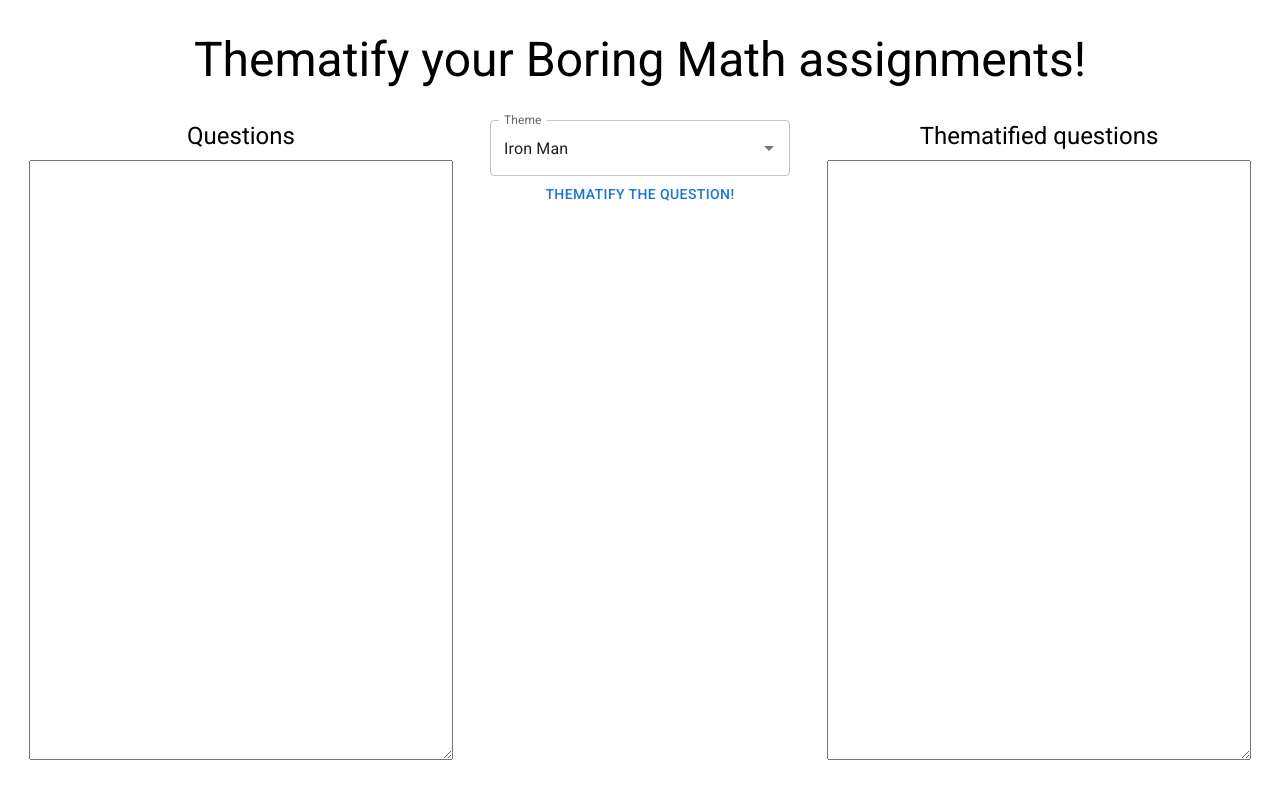
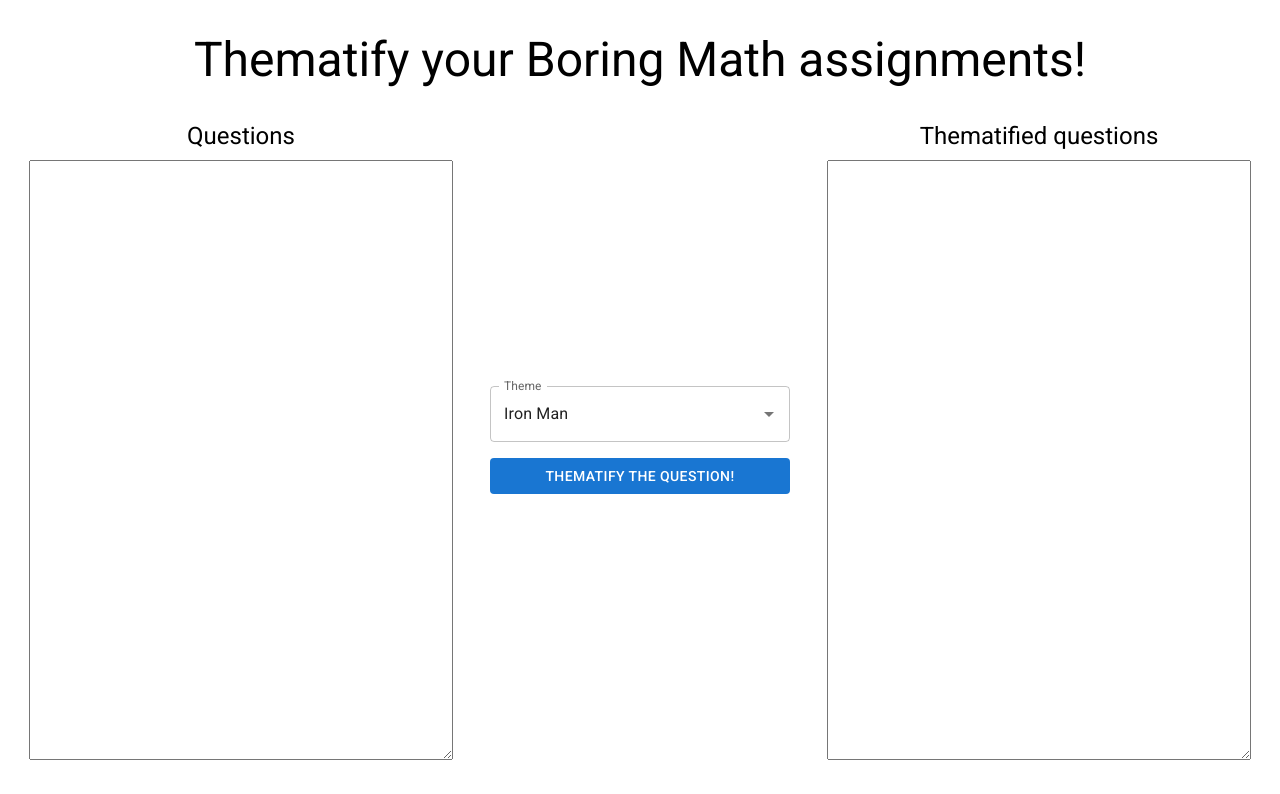
Before and after one commit to 13point5/Riddikulus-Web-App, a React (Vite) app: page / in a window 1280 px wide. Shown: the top 794 px of the page. Built offline with nearby package versions, Linux system fonts and the light colour scheme.

Commit message:
Move styles out

```diff
--- a/src/App.tsx
+++ b/src/App.tsx
@@ -4,6 +4,7 @@
 
 import { Typography, Button, Autocomplete, TextField } from "@mui/material";
 import { Container, Stack } from "@mui/system";
+import * as styles from "./styles";
 
 interface ThemeOption {
   label: string;
@@ -87,46 +88,19 @@
   };
 
   return (
-    <Container
-      sx={{
-        my: "2rem",
-        display: "flex",
-        flexDirection: "column",
-        alignItems: "center",
-        gap: 4,
-      }}
-      maxWidth="xl"
-    >
+    <Container sx={styles.container} maxWidth="xl">
       <Typography variant="h3">Thematify your Boring Math assignments!</Typography>
-      <Stack
-        sx={{
-          gap: 5,
-          flexDirection: "row",
-          justifyContent: "space-between",
-          height: "80vh",
-          width: "100%",
-        }}
-      >
-        <Stack
-          sx={{
-            gap: 1,
-            alignItems: "center",
-            height: "100%",
-            width: "100%",
-          }}
-        >
+      <Stack sx={styles.mainContent}>
+        <Stack sx={styles.questionsContainer}>
           <Typography variant="h5">Questions</Typography>
           <textarea
             value={questionsTxt}
             onChange={(e) => setQuestionsTxt(e.target.value)}
-            style={{
-              height: "100%",
-              width: "100%",
-            }}
+            style={styles.questionTextarea}
           />
         </Stack>
 
-        <Stack>
+        <Stack sx={styles.actionColumn}>
           <Autocomplete
             disablePortal
             id="combo-box-demo"
@@ -139,32 +113,20 @@
           />
 
           <Button
+            variant="contained"
             onClick={bla}
             sx={{
               height: "fit-content",
             }}
+            disableElevation
           >
             Thematify the question!
           </Button>
         </Stack>
 
-        <Stack
-          sx={{
-            gap: 1,
-            alignItems: "center",
-            height: "100%",
-            width: "100%",
-          }}
-        >
+        <Stack sx={styles.questionsContainer}>
           <Typography variant="h5">Thematified questions</Typography>
-          <textarea
-            readOnly
-            value={thematifiedQuestions.data}
-            style={{
-              height: "100%",
-              width: "100%",
-            }}
-          />
+          <textarea readOnly value={thematifiedQuestions.data} style={styles.questionTextarea} />
         </Stack>
       </Stack>
     </Container>
--- /dev/null
+++ b/src/styles.ts
@@ -0,0 +1,37 @@
+import { SxProps } from "@mui/system/styleFunctionSx/index";
+
+type Styles = SxProps;
+
+export const container: Styles = {
+  my: "2rem",
+  display: "flex",
+  flexDirection: "column",
+  alignItems: "center",
+  gap: 4,
+};
+
+export const mainContent: Styles = {
+  gap: 5,
+  flexDirection: "row",
+  justifyContent: "space-between",
+  height: "80vh",
+  width: "100%",
+};
+
+export const questionsContainer: Styles = {
+  gap: 1,
+  alignItems: "center",
+  height: "100%",
+  width: "100%",
+};
+
+export const questionTextarea = {
+  height: "100%",
+  width: "100%",
+};
+
+export const actionColumn: Styles = {
+  height: "100%",
+  justifyContent: "center",
+  gap: 2,
+};
```
